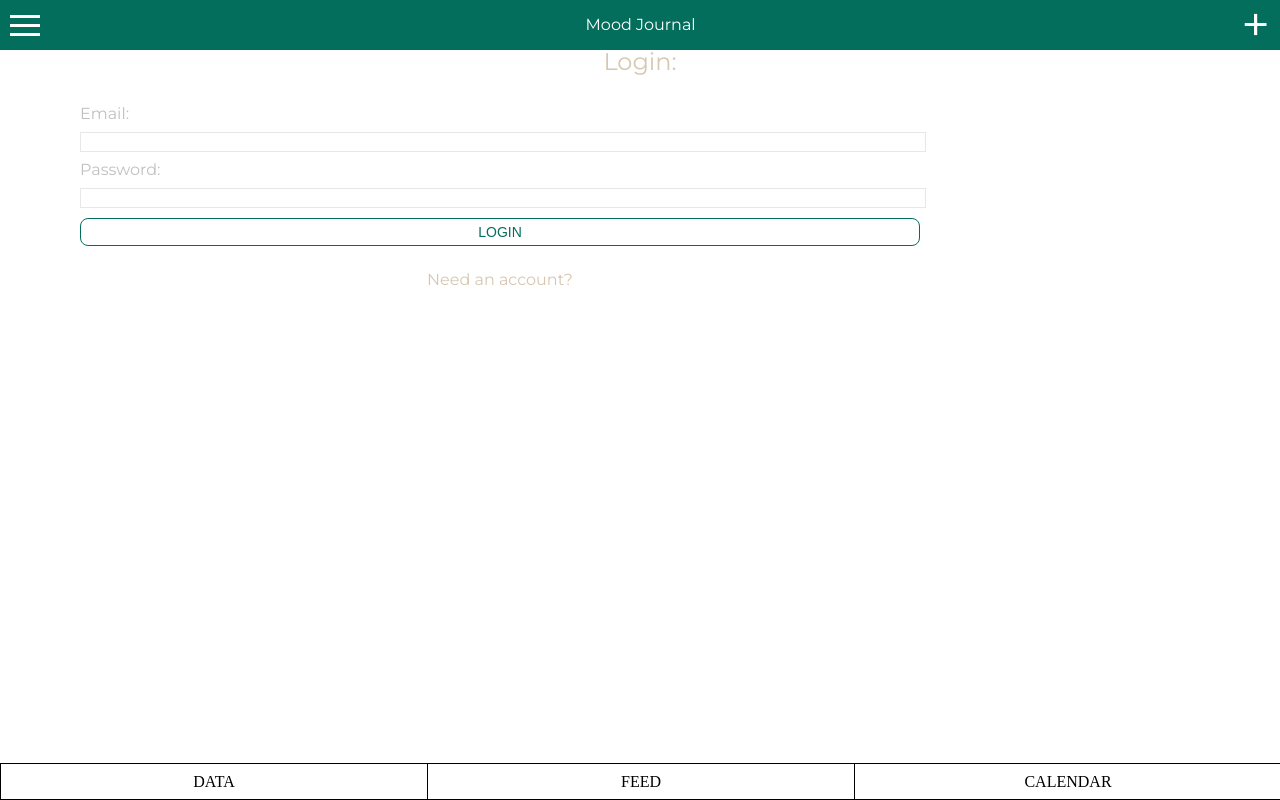
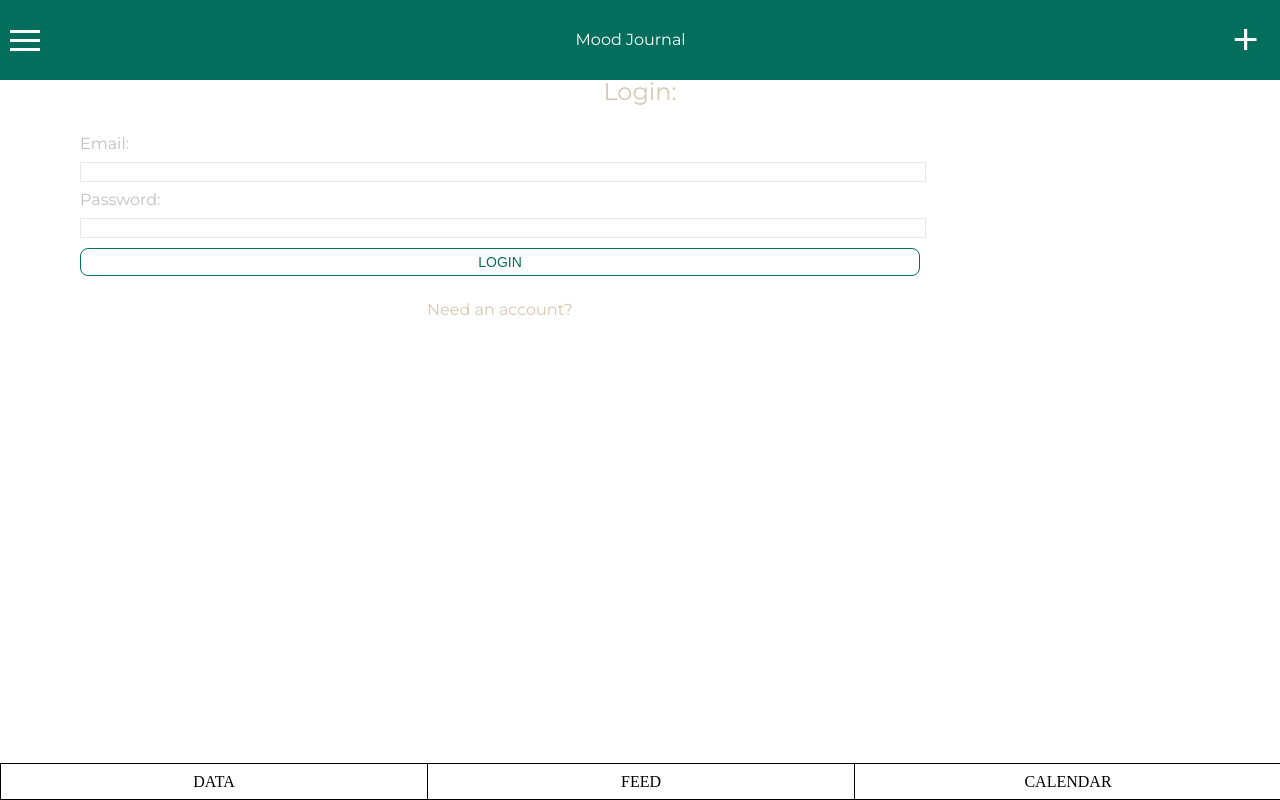
Before and after one commit to Euniceem/Mood-Journal, a React (Create React App) app: page /login in a window 1280 px wide. Built offline with nearby package versions, Linux system fonts and the light colour scheme.

Commit message:
:construction: Route create entry pages from + button on header

```diff
--- a/src/components/Header/Header.jsx
+++ b/src/components/Header/Header.jsx
@@ -9,7 +9,8 @@ class Header extends Component {
     super(props)
 
     this.state = {
-      showMenu: false
+      showMenu: false,
+      showMoodEntry: false
     }
 
 
@@ -21,6 +22,12 @@ class Header extends Component {
     this.setState({
       showMenu: !this.state.showMenu
     })
+  }
+
+  toggleMoodEntry = () => {
+    this.setState({
+      showMoodEntry: !this.state.showMoodEntry
+    });
   }
 
   handleLogout(e) {
@@ -67,7 +74,7 @@ class Header extends Component {
 
         <h1 className="main-title">Mood Journal</h1>
 
-        <div className="add-btn">+</div>
+        <Link to="/entry" className="link" id="add-btn">+</Link>
       </div>
     )
   }
--- a/src/components/Header/Header.scss
+++ b/src/components/Header/Header.scss
@@ -32,13 +32,13 @@ color: white;
     margin-top: 5px;
     margin-bottom: 5px;
     text-decoration: none;
-    color:rgb(14, 142, 121);
+    color: white;
     display: flex;
     flex-direction: column;
     padding: 10px;
   }
 
-      .add-btn{
+      #add-btn{
       margin-right: 10px;
       font-size: 50px;
       }
--- a/src/containers/App/App.js
+++ b/src/containers/App/App.js
@@ -47,6 +47,7 @@ class App extends Component {
               <PrivateRoute isAuth={isAuthenticated} exact={true} path='/data' component={Data} />
               <PrivateRoute isAuth={isAuthenticated} exact={true} path='/calendar' component={CalendarView} />
               <PrivateRoute isAuth={isAuthenticated} exact={true} path='/settings' component={Settings} />
+              <PrivateRoute isAuth={isAuthenticated} exact={true} path='/entry' component={MoodEntry} />
             </Switch>
             <Navigation />
           </>
--- a/src/containers/Header-Unused/Header.scss
+++ b/src/containers/Header-Unused/Header.scss
@@ -18,10 +18,14 @@
     padding: 0.85rem;
     width: 100%;
 
-    .fa-icon {
-      flex-basis: 5%;
-      margin-right: $margin-standard / 2;
-      font-size: 1rem;
+    .link {
+      color: white;
+
+      .fa-icon {
+        flex-basis: 5%;
+        margin-right: $margin-standard / 2;
+        font-size: 1rem;
+      }
     }
   }
 }
--- a/src/containers/MoodEntry/MoodEntry.jsx
+++ b/src/containers/MoodEntry/MoodEntry.jsx
@@ -1,4 +1,5 @@
 import React, { Component } from 'react';
+import { Link } from 'react-router-dom';
 import { library } from '@fortawesome/fontawesome-svg-core';
 import { FontAwesomeIcon } from '@fortawesome/react-fontawesome';
 import { faArrowLeft } from '@fortawesome/free-solid-svg-icons';
@@ -17,7 +18,7 @@ class MoodEntry extends Component {
     // To prevent the refs from being the same, we need to append the key or id of each mood slider to the ref name.
 
     this.state = {
-      isEditSlidersOpen : true,
+      isEditSlidersOpen : false,
       isNotesOpen : false,
       // initial slider values
       happiness : 3,
@@ -71,6 +72,7 @@ class MoodEntry extends Component {
         <div className="header">
           <div className="title-wrap">
             {/* possible switch to React router in the future. pass in Header component with dynamic information on its props. For example, pass in the function that decides what to do when you click the "back" button on props and call it in the header component in an onClick. */}
+            <Link to="/feed" className="link">
               <FontAwesomeIcon
                 onClick={
                   this.state.isEditSlidersOpen ? this.openEditSliders
@@ -79,6 +81,7 @@ class MoodEntry extends Component {
                 className="fa-icon"
                 icon="arrow-left"
               />
+            </Link>
             <span className="title">{
                 this.state.isEditSlidersOpen ? 'Edit Sliders'
                 : this.state.isNotesOpen ? 'Notes & Actions'
--- a/src/containers/MoodEntry/MoodEntry.scss
+++ b/src/containers/MoodEntry/MoodEntry.scss
@@ -141,7 +141,7 @@
     display: flex;
     justify-content: center;
     align-items: center;
-    margin-bottom: $margin-standard / 2;
+    margin-bottom: $margin-standard * 1.3;
     width: 100%;
 
     .buttons-wrap {
```
Lines whose indentation alone changed are shown as unchanged.
